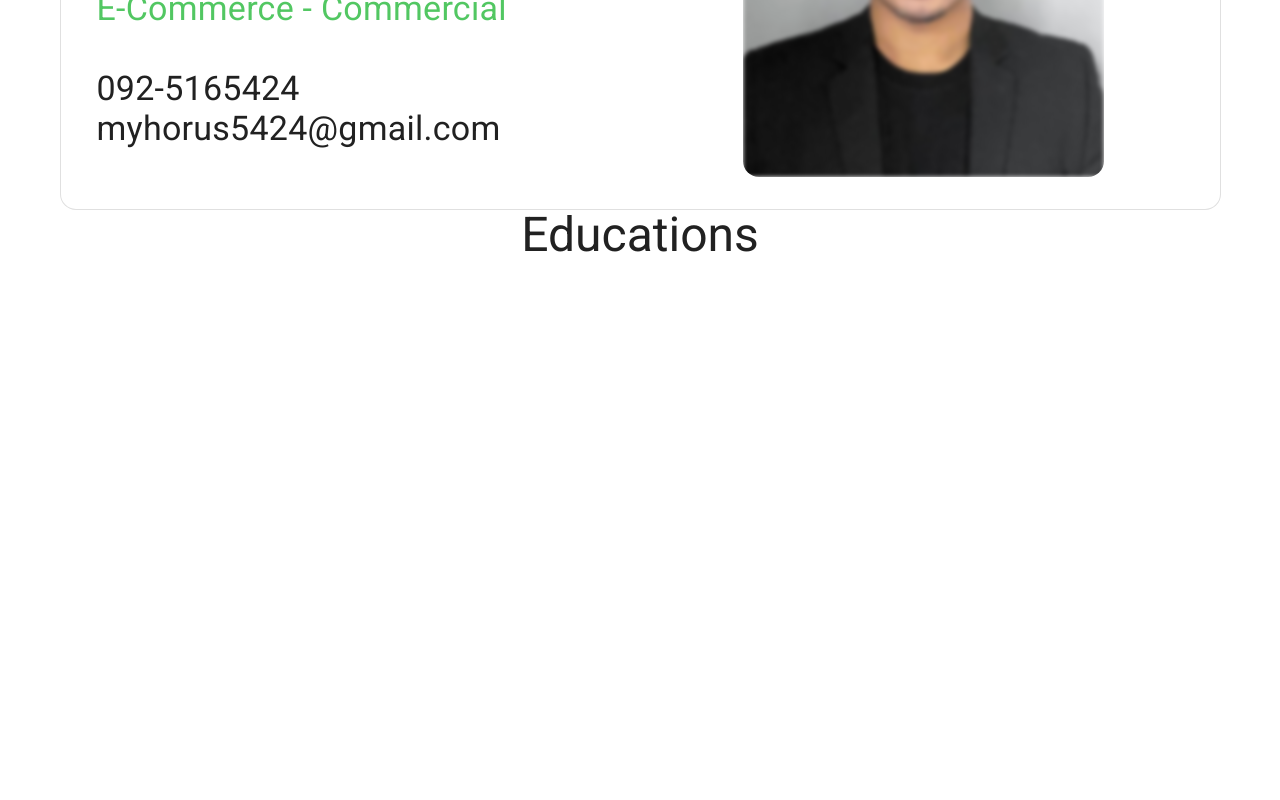
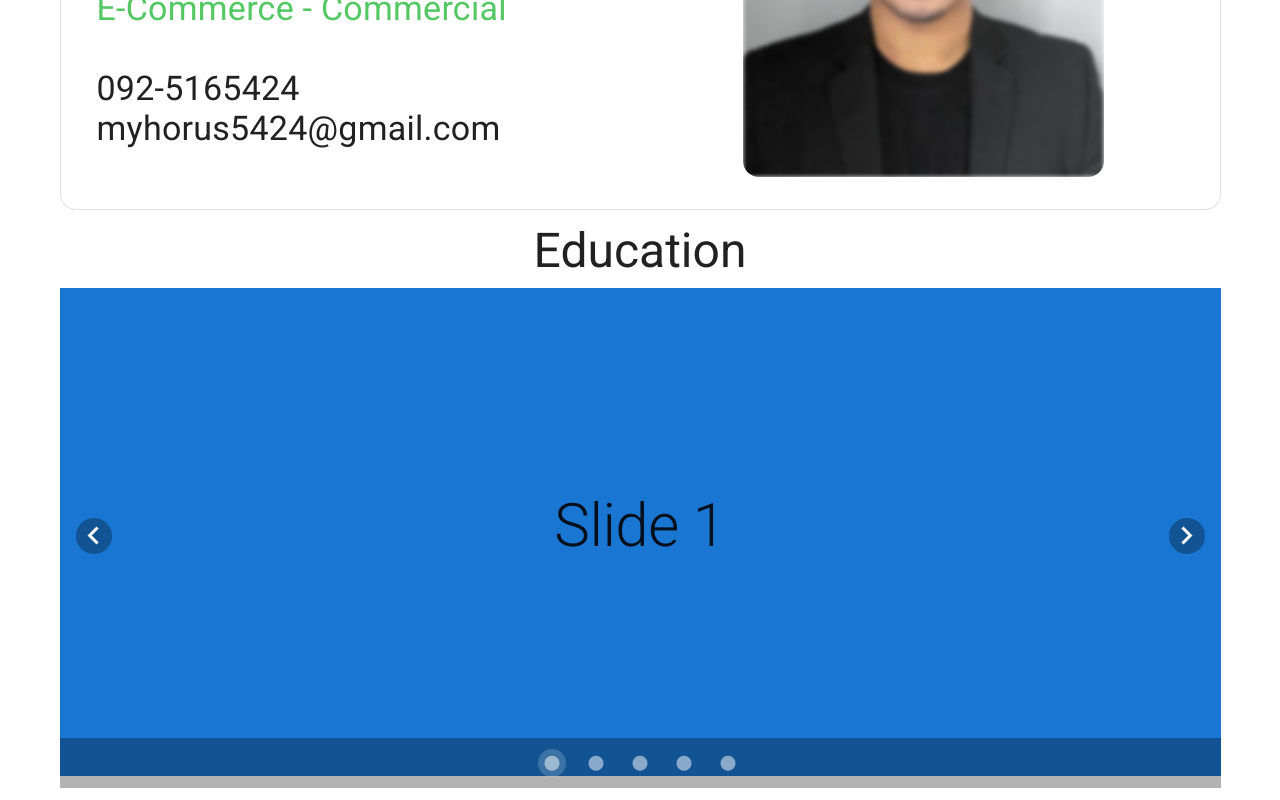
Before and after one commit to armmroorm/portfolio-ton, a Nuxt app: page / in a window 1280 px wide. Shown: the part 347-1147 px from the top of the page. Before the commit the page ends 800 px from the top, so only its background shows below. Built offline with nearby package versions, Linux system fonts and the light colour scheme.

Commit message:
create component carousel

```diff
--- a/components/CardResume.vue
+++ b/components/CardResume.vue
@@ -1,5 +1,5 @@
 <template>
-  <div id="CardResume">
+  <div id="CardResume" class="mb-4">
     <v-card
       class="mx-auto rounded-xl"
       outlined
--- /dev/null
+++ b/components/Carousel.vue
@@ -0,0 +1,46 @@
+<template>
+  <div id="Carousel">
+    <v-carousel v-model="model">
+      <v-carousel-item
+        v-for="(color, i) in colors"
+        :key="color"
+      >
+        <v-sheet
+          :color="color"
+          height="100%"
+          tile
+        >
+          <v-row
+            class="fill-height"
+            align="center"
+            justify="center"
+          >
+            <div class="display-3">
+              Slide {{ i + 1 }}
+            </div>
+          </v-row>
+        </v-sheet>
+      </v-carousel-item>
+    </v-carousel>
+  </div>
+</template>
+
+<script>
+export default {
+  name: 'Carousel',
+  data: () => ({
+    model: 0,
+    colors: [
+      'primary',
+      'secondary',
+      'yellow darken-2',
+      'red',
+      'orange'
+    ]
+  })
+}
+</script>
+
+<style scoped>
+
+</style>
--- a/components/Education.vue
+++ b/components/Education.vue
@@ -1,12 +1,15 @@
 <template>
   <div id="Education">
-    <div class="display-2 text-center">Educations</div>
+    <div class="display-2 text-center mb-3">Education</div>
+    <Carousel></Carousel>
   </div>
 </template>
 
 <script>
+import Carousel from '@/components/Carousel'
 export default {
-  name: 'Education'
+  name: 'Education',
+  components: { Carousel }
 }
 </script>
 
```
